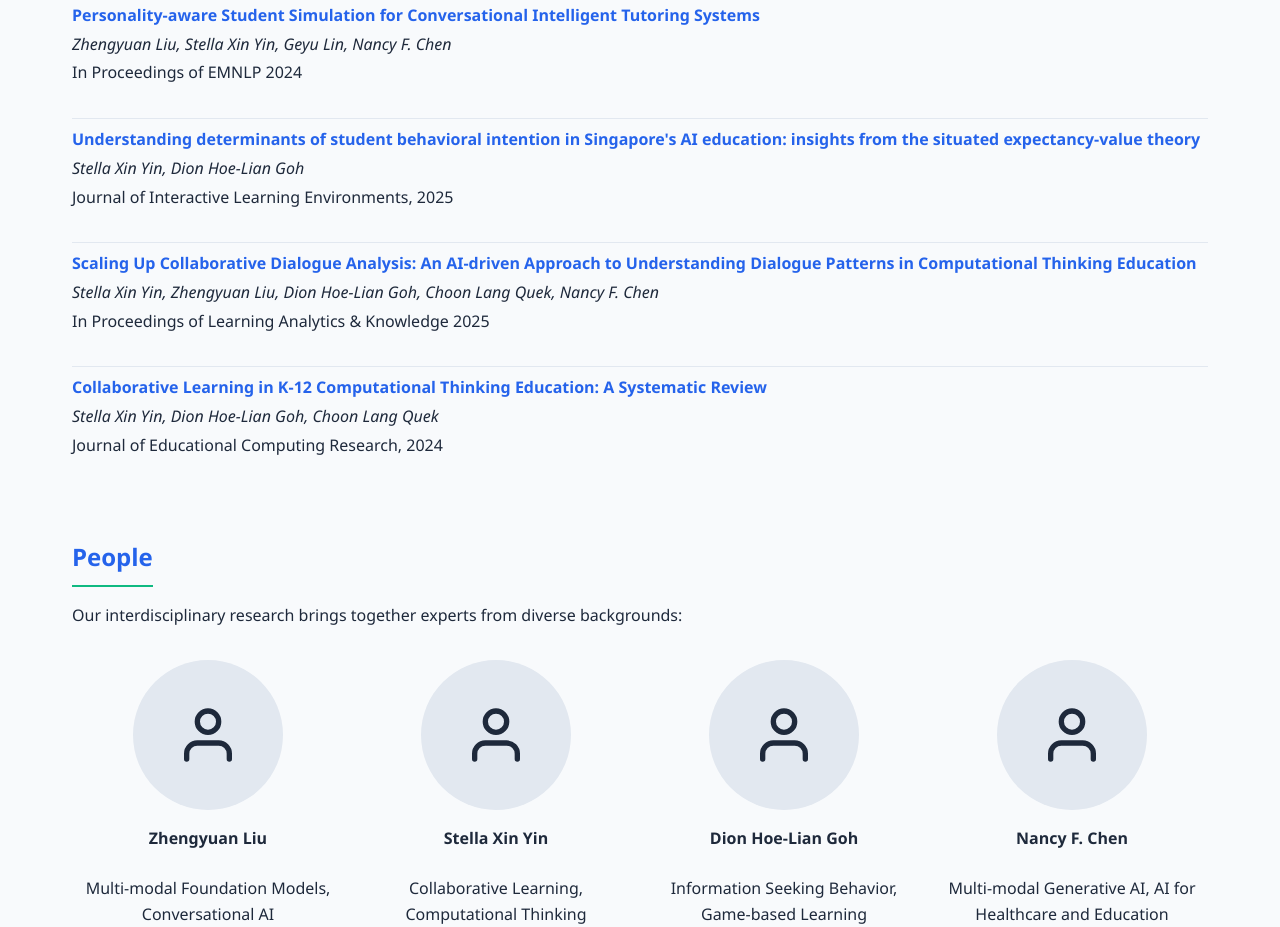
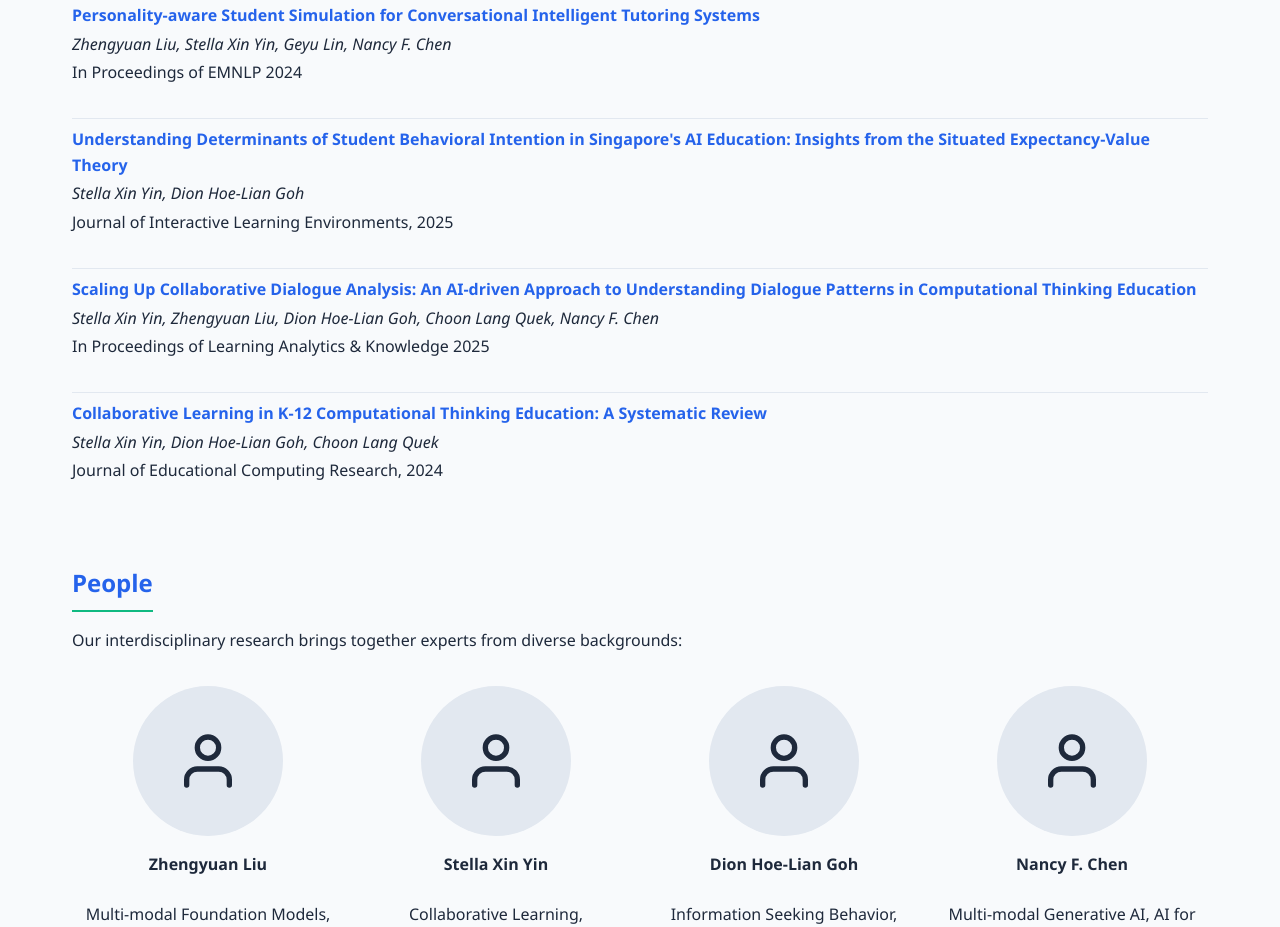
Before and after one commit to SIGCoLED/sigcoled.github.io, a plain HTML site: page index.html in a window 1280 px wide. Shown: the part 1436-2363 px from the top of the page. Drawn offline with Linux system fonts and the light colour scheme.

Commit message:
Update index.html

```diff
--- a/index.html
+++ b/index.html
@@ -100,7 +100,7 @@
         </div>
 
         <div class="publication-item">
-          <p class="pub-title">Understanding determinants of student behavioral intention in Singapore's AI education: insights from the situated expectancy-value theory</p>
+          <p class="pub-title">Understanding Determinants of Student Behavioral Intention in Singapore's AI Education: Insights from the Situated Expectancy-Value Theory</p>
           <p class="pub-authors">Stella Xin Yin, Dion Hoe-Lian Goh</p>
           <p class="pub-venue">Journal of Interactive Learning Environments, 2025</p>
         </div>
```
